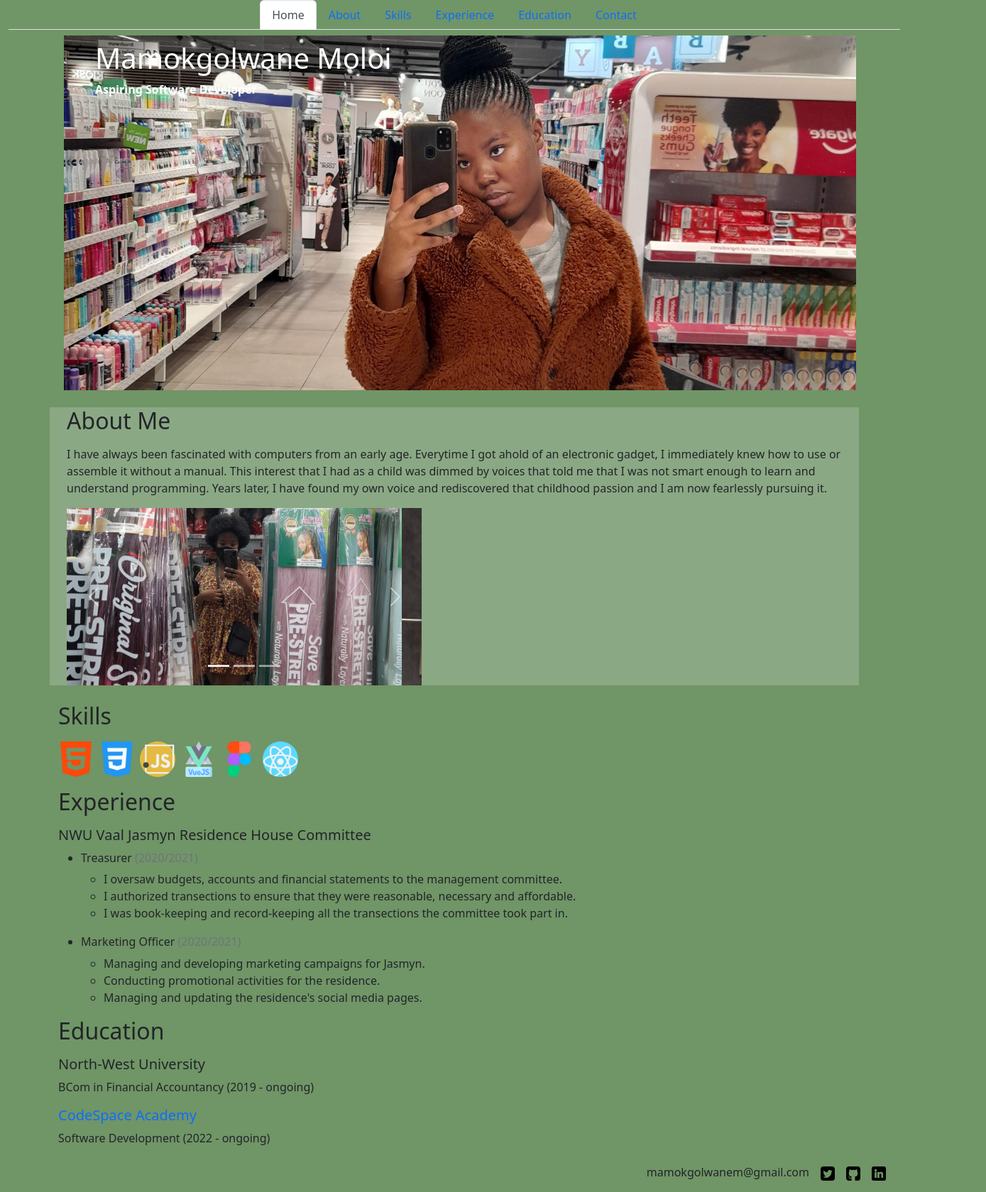
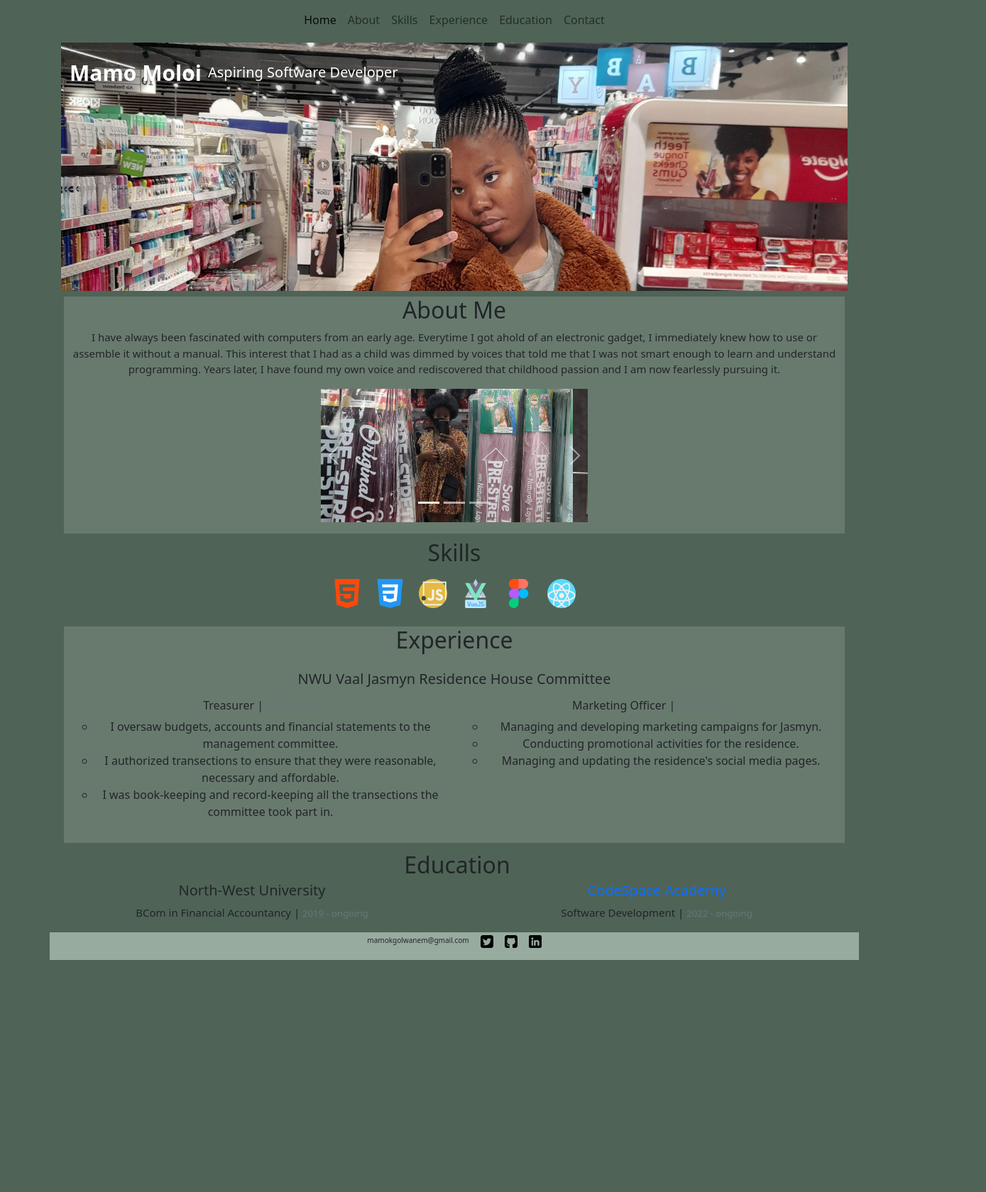
Before and after one commit to Mamokgolwane/Resume-10-Repo, a plain HTML site: page index.html in a window 1280 px wide. Shown: the whole page at 71% size, 1389 px wide, since content can reach past the window. After the commit the page ends 1353 px from the top, so only its background shows below. Drawn offline with nearby package versions, Linux system fonts and the light colour scheme.

Commit message:
Final design update

```diff
--- /dev/null
+++ b/css/stylesheet.css
@@ -0,0 +1,209 @@
+*{
+    box-sizing: border-box;
+}
+body{
+    background-color: rgb(79, 100, 86);
+}
+
+
+
+@media screen and (max-width:768px){/*for devices with 768px and below*/
+    .nav-link:hover{
+
+        background-color: rgb(223, 223, 231);
+    }
+    #home{
+        height:400px;
+        background-image: url(../Images/20220727_154953\ mobile.jpg);
+        background-color: white;
+        background-size:cover;
+        position: relative;
+    }
+    #p0{
+        display:none;
+    }
+
+    #p1{
+        color:white;
+        font-weight:bolder;
+        font-size:30px;
+        position: absolute;
+        top:50px;
+    }
+    #p2{
+        color:white;
+        font-size:20px;
+        position: absolute;
+        top:90px;
+    }
+    #p3{
+        display:none;
+    }
+    #p4{
+        display:none;
+    }
+    #show{
+        width:300px;
+    }
+    #skills{
+        height:100px;
+    }
+
+    .icons{
+        justify-content: space-evenly;
+    }
+
+    .icon{
+        animation-name: expand;
+        animation-iteration-count: infinite;
+        animation-duration: 0.7s;
+        animation-direction: alternate;
+        animation-timing-function: ease-in;
+    }
+
+    @keyframes expand {
+        0%{width:25px; height:25px}
+        100%{width:50px; height:50px}
+
+    }
+
+    #eductaion,p{
+        font-size:10px;
+    }
+
+
+}
+
+@media screen and (min-width:768px) and (max-width:992px){ /*devices between 768px and 992px */
+
+    .nav-link:hover{
+
+        background-color: rgb(223, 223, 231);
+    }
+    #home{
+        height:400px;
+        background-image: url(../Images/20220727_155004\ desktop.jpg);
+        background-color: white;
+        background-size:cover;
+        position: relative;
+    }
+    #p1{
+        display:none;
+    }
+    #p2{
+        display:none;
+    }
+    #p3{
+        color:white;
+        font-weight:bolder;
+        font-size:30px;
+        position: absolute;
+        top:20px;
+
+    }
+    #p4{
+        color:white;
+        font-size:20px;
+        position: absolute;
+        top: 30px;
+        left:195px;
+
+    }
+    #show{
+        width:400px;
+    }
+    #skills{
+        height:100px;
+    }
+    .icons{
+        justify-content: space-evenly;
+    }
+    .icon{
+        animation-name: expand;
+        animation-iteration-count: infinite;
+        animation-duration: 0.7s;
+        animation-direction: alternate;
+        animation-timing-function: ease-in;
+    }
+
+    @keyframes expand {
+        0%{width:25px; height:25px}
+        100%{width:50px; height:50px}
+
+    }
+
+    #eductaion,p{
+        font-size:15px;
+    }
+
+}
+
+@media screen and (min-width:992px){/*devices form 992px and above*/
+
+    .nav-link:hover{
+
+        background-color: rgb(223, 223, 231);
+    }
+    #home{
+        height:350px;
+        background-image: url(../Images/20220727_155004\ desktop.jpg);
+        background-color: white;
+        background-size:cover;
+        position: relative;
+    }
+    #p1{
+        display:none;
+    }
+    #p2{
+        display:none;
+    }
+    #p3{
+        color:white;
+        font-weight:bolder;
+        font-size:30px;
+        position: absolute;
+        top:20px;
+
+    }
+    #p4{
+        color:white;
+        font-size:20px;
+        position: absolute;
+        top: 30px;
+        left:195px;
+
+    }
+
+
+    #show{
+        width:400px;
+    }
+    #skills{
+        height:115px;
+    }
+
+    .icons{
+        justify-content: center;
+
+    }
+    .icon{
+        width:45px;
+        height:45px;
+        margin:10px;
+        animation-name: expand;
+        animation-iteration-count: infinite;
+        animation-duration: 0.7s;
+        animation-direction: alternate;
+        animation-timing-function: ease-in;
+    }
+
+
+    @keyframes expand {
+        0%{width:25px; height:25px}
+        100%{width:45px; height:45px}
+
+    }
+    #eductaion,p{
+        font-size:15px;
+    }
+}
--- a/index.html
+++ b/index.html
@@ -4,135 +4,43 @@
     <meta charset="UTF-8">
     <meta http-equiv="X-UA-Compatible" content="IE=edge">
     <meta name="viewport" content="width=device-width, initial-scale=1.0">
-    <title>Web Design</title>
+    <title>resume10</title>
+    <link href="https://cdn.jsdelivr.net/npm/bootstrap@5.2.0/dist/css/bootstrap.min.css"  rel="stylesheet" integrity="sha384-gH2yIJqKdNHPEq0n4Mqa/HGKIhSkIHeL5AyhkYV8i59U5AR6csBvApHHNl/vI1Bx" crossorigin="anonymous">
+
+    <link rel="stylesheet" href="css/stylesheet.css">
 
 
-
-    <link href="https://cdn.jsdelivr.net/npm/bootstrap@5.2.0/dist/css/bootstrap.min.css"  rel="stylesheet" integrity="sha384-gH2yIJqKdNHPEq0n4Mqa/HGKIhSkIHeL5AyhkYV8i59U5AR6csBvApHHNl/vI1Bx" crossorigin="anonymous">
-    <link
-    rel="stylesheet"
-    href="https://fonts.googleapis.com/icon?family=Material+Icons"
-  />
-    <link rel="stylsheet" href="css/stylsheet.css">
-    <style>
-        *{
-            box-sizing: border-box;
-        }
-
-        body{
-            background-color:rgb(112, 149, 102);
-        }
-
-        #background{
-            background-image: url(images/20220727_155004\ desktop.jpg);
-            background-size: cover;
-            background-color: black;
-            background-repeat: no-repeat;
-            background-position: center;
-            background-attachment: fixed;
-            width: 100%;
-            height:500px;
-        }
-
-        #about{
-            background-color:rgb(139, 168, 132);
-        }
-
-
-        .icon{
-        animation-name:move;
-        animation-duration: 3s;
-        animation-iteration-count: infinite;
-        animation-direction: alternate;
-        }
-
-
-
-        @keyframes move{
-        0%{width:0px;}
-        100% {width: 100px;}
-        }
-
-
-
-
-
-        @media all and (max-width:550px){
-
-
-        #background{
-            background-image: url(images/20220727_154953\ mobile.jpg);
-            background-size: cover;
-            background-color: black;
-            background-repeat: no-repeat;
-            background-position: center;
-            background-attachment: fixed;
-            width: 100%;
-            height:500px;
-
-
-
-        }
-        #contact{
-            text-align:center;
-        }
-
-        #jumbotron >p{
-          font-weight:bolder;
-          color:rgb(255, 249, 247);
-        }
-        }
-
-
-
-
-
-
-
-
-
-
-
-
-    </style>
 </head>
 <body>
-    <header class="container-fluid">
 
-                <ul class=" nav nav-tabs list-unstyled d-flex justify-content-center" role="tablist" >
-                    <li class="nav-item"><a href="#home" class="nav-link active" data-toogle="tab">Home</a></li>
-                    <li class="nav-item"><a href="#about" class="nav-link" data-toogle="tab">About</a></li>
-                    <li class="nav-item"><a href="#skills" class="nav-link" data-toogle="tab">Skills</a></li>
-                    <li class="nav-item"><a href="#experience" class="nav-link" data-toogle="tab">Experience</a></li>
-                    <li class="nav-item"><a href="#education" class="nav-link" data-toogle="tab">Education</a></li>
-                    <li class="nav-item"><a href="#contact" class="nav-link" data-toogle="tab">Contact</a></li>
+    <nav class="container navbar navbar-expand-sm justify-content-center">
+
+        <ul class="navbar-nav list-unstyled d-flex justify-content-center">
+            <li class="nav-item"><a href="#home" class="nav-link active">Home</a></li>
+            <li class="nav-item"><a href="#about" class="nav-link">About</a></li>
+            <li class="nav-item"><a href="#skills" class="nav-link">Skills</a></li>
+            <li class="nav-item"><a href="#experience" class="nav-link">Experience</a></li>
+            <li class="nav-item"><a href="#education" class="nav-link">Education</a></li>
+            <li class="nav-item"><a href="#contact" class="nav-link">Contact</a></li>
         </ul>
 
+    </nav>
 
-    </header>
+    <main class="container">
 
-    <div class="container-fluid"
-    <div class="tab-content">
+        <div class="row m-1" id="home"><!--home-->
+            <p id="p1">Mamo Moloi</p>
+            <p id="p2" class="display-5 mt-2"> Aspiring Software Developer</p>
+            <p id="p3">Mamo Moloi </p>
+            <p id="p4" class="display-5">Aspiring Software Developer</p>
 
-        <div class="container tab-pane active" id="home">
-        <div class="jumbotron jumbotron-fluid p-2 m-2" id="background">
-            <div class="container text-white" id="jumbotron" style="font-weight:bolder;
-            color:rgb(255, 249, 247);">
-                <p class="h1 px-4 pb-0 ">Mamokgolwane Moloi</p>
-                <p class="px-4">Aspiring Software Developer</p>
-            </div>
-        </div>
 
         </div>
 
+        <div id="about" class="row pb-3 m-2" style="background-color:rgba(234, 243, 237, 0.155)"><!--about-->
+            <h2 class="text-center">About Me</h2>
 
-
-
-
-        <div class="container tab-pane mt-4"  id="about">
-            <div class="container ">
-              <h2 class="mb-3">About Me</h2>
-            <p>I have always been fascinated with computers from an early age.
+            <p class="text-center">I have always been fascinated with computers from an early age.
                 Everytime I got ahold of an electronic gadget, I immediately knew
                 how to use or assemble it without a manual. This interest that I
                 had as a child was dimmed by voices that told me that I was not
@@ -140,21 +48,17 @@
                 have found my own voice and rediscovered that childhood passion
                 and I am now fearlessly pursuing it.
             </p>
-
-            <div id="show" class="carousel slide" data-bs-ride="carousel" style="width:500px;" >
-
-
+            <div id="show" class="carousel slide mx-auto" data-bs-ride="carousel">
                 <div class="carousel-indicators">
                     <button type="button" data-bs-target="#show" data-bs-slide-to="0" class="active"></button>
                     <button type="button" data-bs-target="#show" data-bs-slide-to="1"></button>
                     <button type="button" data-bs-target="#show" data-bs-slide-to="2"></button>
                 </div>
 
-
                 <div class="carousel-inner">
                     <div class="carousel-item active">
                         <picture>
-                        <source media="(min-width:550px)" srcset="images/pic1.jpg " width="500px">
+                        <source media="(min-width:768px)" srcset="images/pic1.jpg " width="500px">
 
                         <img src="images/pic 1mobile.jpg" alt="pic1" class="d-block" style="width:100%">
 
@@ -163,7 +67,7 @@
 
                     <div class="carousel-item">
                         <picture>
-                        <source media="(min-width:550px)" srcset="images/pic2.jpg"  width="500px">
+                        <source media="(min-width:768px)" srcset="images/pic2.jpg"  width="500px">
 
                         <img src="images/pic 3 mobile.jpg" alt="pic2" class="d-block" style="width:100%">
                         </picture>
@@ -171,13 +75,12 @@
 
                     <div class="carousel-item">
                         <picture>
-                        <source media="(min-width:550px)" srcset="images/pic3.jpg"  width="500px">
+                        <source media="(min-width:768px)" srcset="images/pic3.jpg"  width="500px">
 
                         <img src="images/pic 2 mobile.jpg" alt="pic3" class="d-block" style="width:100%">
                         </picture>
                     </div>
                 </div>
-
 
                 <button class="carousel-control-prev" type="button" data-bs-target="#show" data-bs-slide="prev">
                     <span class="carousel-control-prev-icon"></span>
@@ -185,37 +88,37 @@
                 <button class="carousel-control-next" type="button" data-bs-target="#show" data-bs-slide="next">
                     <span class="carousel-control-next-icon"></span>
                 </button>
+
             </div>
         </div>
 
+        <div id="skills" class="row m-1"><!--skills-->
+            <h2 class="text-center">Skills</h2>
+
+            <ul class="icons list-unstyled d-flex">
+                <li ><img src="images/html-5.png" width="50" class="icon"></li>
+                <li><img src="images/css-3.png" width="50" class="icon"></li>
+                <li><img src="images/javascript.png" width="50" class="icon"></li>
+                <li><img src="images/brands.png" width="50" class="icon"></li>
+                <li><img src="images/figma.png" width="50" class="icon"></li>
+                <li><img src="images/react.png" width="50" class="icon"></li>
 
 
+            </ul>
 
         </div>
 
-        <div class="container tab-pane mt-4"  id="skills"> <!--my About-->
-            <h2 class="mb-3">Skills</h2>
-                <ul class="icons list-unstyled d-flex">
-                    <li class="icon"><img src="images/html-5.png" width="50"></li>
-                    <li class="icon"><img src="images/css-3.png" width="50"></li>
-                    <li class="icon"><img src="images/javascript.png" width="50"></li>
-                    <li class="icon"><img src="images/brands.png" width="50"></li>
-                    <li  class="icon"><img src="images/figma.png" width="50"></li>
-                    <li  class="icon"><img src="images/react.png" width="50"></li>
+        <div id="experience" class="row pb-3 m-2" style="background-color:rgba(234, 243, 237, 0.155);"><!--experience-->
 
+            <h2 class="text-center">Experience</h2>
 
-                </ul>
-            </div>
-        </div>
+            <h5 class="text-center my-3">NWU Vaal Jasmyn Residence House Committee</h5>
 
-        <div class="container" id="experience" tab-pane>
-            <h2 class="mb-3">Experience</h2>
+            <div class="col-md text-center ">
 
-            <h5>NWU Vaal Jasmyn Residence House Committee</h5>
-
-            <ul>
+            <ul class="list-unstyled">
               <li>
-                <h6>Treasurer <span class="text-muted">(2020/2021)</span></h6>
+                <h6>Treasurer | <small class="text-muted">2020-2021</small></h6>
               </li>
               <ul>
                 <li>
@@ -232,10 +135,11 @@
                 </li>
               </ul>
             </ul>
-
-            <ul>
+        </div>
+                <div class="col-md text-center">
+            <ul class="list-unstyled">
                 <li>
-                  <h6>Marketing Officer <span class="text-muted">(2020/2021)</span></h6>
+                  <h6>Marketing Officer | <small class="text-muted">2020-2021</small></h6>
                 </li>
                 <ul>
                   <li>
@@ -247,74 +151,42 @@
                   </li>
                 </ul>
             </ul>
+        </div>
+
 
         </div>
 
-        <div class="container" id="education">
+        <div id="education" class="row text-center"><!--education-->
+            <h2 class="text-center m-1">Education</h2>
+            <div class="col-sm">
+                <h5>North-West University</h5>
+                <p>BCom in Financial Accountancy | <small class="text-muted">2019 - ongoing</small></p>
+            </div>
+            <div class="col-sm">
+                <h5 >
+                    <a href="https://www.codespace.co.za"target="_blank" class="text-decoration-none">CodeSpace Academy</a>
+                </h5>
 
-            <h2 class="mb-3">Education</h2>
-              <h5>North-West University</h5>
-              <p>BCom in Financial Accountancy <span>(2019 - ongoing)</span></p>
-
-              <h5 >
-                <a
-                  href="https://www.codespace.co.za"
-                  id="codespace"
-                  target="_blank"
-                  class="text-decoration-none"
-                  >CodeSpace Academy</a
-                >
-              </h5>
-              <p>Software Development <span>(2022 - ongoing)</span></p>
+                <p>Software Development | <small class="text-muted">2022 - ongoing</small></p>
+            </div>
         </div>
 
-    </div>
+    </main>
 
-
-
-
-  <footer class="contact m-4 bg-danger tab-pane" id="contact">
-
-    <ul class="links list-unstyled d-flex float-end" >
+    <footer id="contact" class="container text-center pt-1" style="background-color: rgb(152, 171, 159); font-size:10px; padding-bottom:1px;">
+        <ul class="links list-unstyled d-flex justify-content-center">
             <li><a class="text-decoration-none mx-2 text-dark" href="mailto:mamokgolwanem@gmail.com" target="_blank" >mamokgolwanem@gmail.com</a></li>
-        <li><a class="text-decoration-none mx-2" href="https://www.twitter.com/mamokgolwane" target="_blank" ><img src="images/twitter-sign.png" width="20" alt="Twitter logo"></a></li>
-        <li><a class="text-decoration-none mx-2" href="https://www.github.com/mamokgolwane" target="_blank" > <img src="images/github-sign.png" width="20" alt="Github logo"> </a></li>
-        <li><a class="text-decoration-none mx-2" href="https://www.linkedin.com/in/mamokgolwane" target="_blank" > <img src="images/linkedin.png" width="20" alt="Linkedin logo"> </a></li>
+            <li><a class="text-decoration-none mx-2" href="https://www.twitter.com/mamokgolwane" target="_blank" ><img src="images/twitter-sign.png" width="18" alt="Twitter logo"></a></li>
+            <li><a class="text-decoration-none mx-2" href="https://www.github.com/mamokgolwane" target="_blank" > <img src="images/github-sign.png" width="18" alt="Github logo"> </a></li>
+            <li><a class="text-decoration-none mx-2" href="https://www.linkedin.com/in/mamokgolwane" target="_blank" > <img src="images/linkedin.png" width="18" alt="Linkedin logo"> </a></li>
         </ul>
-
 
 
     </footer>
 
 
 
-
-
-
-
-
-
-
-
-
-
-
-
-
-
-
-
-
-
-
-
-
-
-
-
-
         <script src="https://cdn.jsdelivr.net/npm/bootstrap@5.2.0/dist/js/bootstrap.bundle.min.js" integrity="sha384-A3rJD856KowSb7dwlZdYEkO39Gagi7vIsF0jrRAoQmDKKtQBHUuLZ9AsSv4jD4Xa" crossorigin="anonymous"></script>
-
 
 </body>
 </html>
```
Lines whose indentation alone changed are shown as unchanged.
